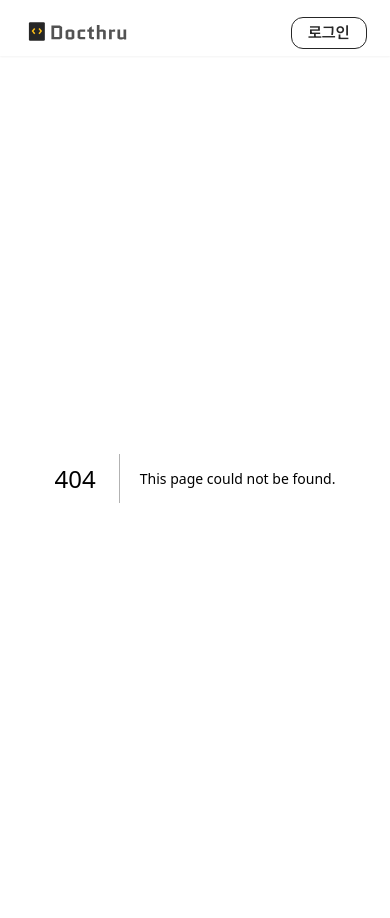
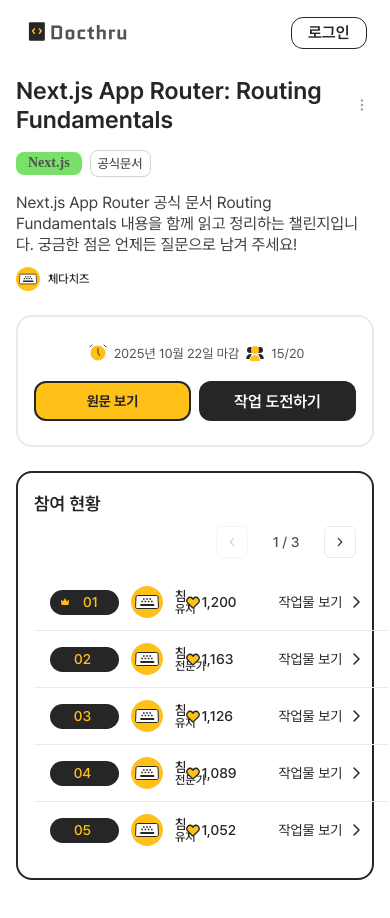
Before and after one commit to fs08-docthrough-team2/fs08-docthrough-team2-fe, a Next.js app: page /challenge/detail/1 in a window 390 px wide. Before the commit this address had no page. Shown: the top 918 px of the page. Built offline with nearby package versions, Linux system fonts and the light colour scheme.

Commit message:
feat: create challenge detail page skeleton
 챌린지 상세 페이지 뼈대 제작
  challengeCardDetail, Container, list를 이용해 화면 구성
  페이지네이션 생성 (추후 페이지네이션 컴포넌트로 제작 시 변경 예정)
  화면 크기에 따른 반응형 추가

```diff
--- /dev/null
+++ b/src/app/challenge/detail/[challengeId]/page.jsx
@@ -0,0 +1,169 @@
+// src/app/challenge/detail/[challengeId]/page.jsx
+'use client';
+
+import Image from 'next/image';
+import { use, useEffect, useMemo, useState } from 'react';
+import styles from '@/styles/pages/challenge/detail/ChallengeDetailPage.module.scss';
+import ChallengeCardDetail from '@/components/molecules/ChallengeCard/ChallengeCardDetail';
+import ChallengeContainer from '@/components/molecules/ChallengeContainer/ChallengeContainer';
+import List from '@/components/atoms/List/List';
+import icArrowLeft from '/public/icon/pagination/ic_arrow_left.svg';
+import icArrowLeftDisabled from '/public/icon/pagination/ic_arrow_left_disabled.svg';
+import icArrowRight from '/public/icon/pagination/ic_arrow_right.svg';
+import icArrowRightDisabled from '/public/icon/pagination/ic_arrow_right_disabled.svg';
+
+const ITEMS_PER_PAGE = 5;
+const MAX_CAPACITY = 15;
+
+const mockChallenge = {
+  name: 'Next.js App Router: Routing Fundamentals',
+  type: 'Next.js',
+  category: '공식문서',
+  description:
+    'Next.js App Router 공식 문서 Routing Fundamentals 내용을 함께 읽고 정리하는 챌린지입니다. 궁금한 점은 언제든 질문으로 남겨 주세요!',
+  author: '체다치즈',
+  dueDate: '2025-10-22T08:30:00.000Z',
+  total: 20,
+  capacity: 15,
+};
+
+// 임의의 참여 현황 생성 -> 추후 api로 받아오면 수정
+const mockParticipants = Array.from({ length: 15 }, (_, index) => ({
+  id: index + 1,
+  name: `참여자 ${index + 1}`,
+  userType: index % 2 === 0 ? '유저' : '전문가',
+  likes: 1200 - index * 37,
+}));
+
+const ChallengeDetailPage = ({ params }) => {
+  const { challengeId } = use(params);
+  const [currentPage, setCurrentPage] = useState(1);
+
+  const totalParticipants = mockParticipants.length;
+  const totalPages = Math.max(1, Math.min(3, Math.ceil(totalParticipants / ITEMS_PER_PAGE)));
+  const safePage = Math.min(currentPage, totalPages);
+
+  useEffect(() => {
+    if (currentPage !== safePage) {
+      setCurrentPage(safePage);
+    }
+  }, [currentPage, safePage]);
+
+  const pageParticipants = useMemo(() => {
+    const offset = (safePage - 1) * ITEMS_PER_PAGE;
+    return {
+      offset,
+      items: mockParticipants.slice(offset, offset + ITEMS_PER_PAGE),
+    };
+  }, [safePage]);
+
+  const canPrev = safePage > 1;
+  const canNext = safePage < totalPages;
+
+  const handlePrev = () => {
+    if (canPrev) {
+      setCurrentPage((prev) => Math.max(1, prev - 1));
+    }
+  };
+
+  const handleNext = () => {
+    if (canNext) {
+      setCurrentPage((prev) => Math.min(totalPages, prev + 1));
+    }
+  };
+
+  const currentItems = pageParticipants.items;
+
+  return (
+    <div className={styles.page}>
+      <div className={styles.inner}>
+        <section className={styles.headerRow}>
+          <div className={styles.detailCard}>
+            <ChallengeCardDetail
+              challengeName={mockChallenge.name}
+              type={mockChallenge.type}
+              category={mockChallenge.category}
+              description={mockChallenge.description}
+              user={mockChallenge.author}
+              onEdit={() => console.log('edit', challengeId)}
+              onDelete={() => console.log('delete', challengeId)}
+            />
+          </div>
+
+          <aside className={styles.sideCard}>
+            <ChallengeContainer
+              dueDate={mockChallenge.dueDate}
+              total={mockChallenge.total}
+              capacity={mockChallenge.capacity}
+            />
+          </aside>
+        </section>
+
+        <section className={styles.participantSection}>
+          <div className={styles.participantWrapper}>
+            <div className={styles.participantHeader}>
+              <div className={styles.participantInfo}>
+                <h2>참여 현황</h2>
+              </div>
+              {/** 나중에 pagination 따로 만들면 바꿀 예정 아니면 그대로 사용 */}
+              <div className={styles.paginationControls}>
+                <button
+                  type="button"
+                  className={styles.paginationButton}
+                  onClick={handlePrev}
+                  disabled={!canPrev}
+                >
+                  <Image
+                    src={canPrev ? icArrowLeft : icArrowLeftDisabled}
+                    alt="이전 페이지"
+                    width={24}
+                    height={24}
+                  />
+                </button>
+                <span className={styles.paginationStatus}>
+                  {safePage} / {totalPages}
+                </span>
+                <button
+                  type="button"
+                  className={styles.paginationButton}
+                  onClick={handleNext}
+                  disabled={!canNext}
+                >
+                  <Image
+                    src={canNext ? icArrowRight : icArrowRightDisabled}
+                    alt="다음 페이지"
+                    width={24}
+                    height={24}
+                  />
+                </button>
+              </div>
+            </div>
+
+            <ul className={styles.participantList}>
+              {currentItems.length > 0 ? (
+                currentItems.map((participant, index) => (
+                  <List
+                    key={participant.id}
+                    rank={pageParticipants.offset + index + 1}
+                    name={participant.name}
+                    user_type={participant.userType}
+                    likes={participant.likes}
+                    onWorkClick={() => console.log('open work', participant.id)}
+                  />
+                ))
+              ) : (
+                <li className={styles.participantEmpty}>
+                  아직 참여한 도전자가 없어요,
+                  <br />
+                  지금 바로 도전해보세요!
+                </li>
+              )}
+            </ul>
+          </div>
+        </section>
+      </div>
+    </div>
+  );
+};
+
+export default ChallengeDetailPage;
--- a/src/components/atoms/List/List.jsx
+++ b/src/components/atoms/List/List.jsx
@@ -15,7 +15,7 @@ export default function List({
   name = 'John Doe',
   user_type = '유저',
   likes = 12574,
-  onPortfolioClick = () => {},
+  onWorkClick = () => {},
 }) {
   const rankLabel = rank != null ? String(rank).padStart(2, '0') : '00'; // 2자리로 표현(01, 02...)
   const likesLabel = Number.isFinite(likes) ? likes.toLocaleString() : '0';
@@ -56,7 +56,7 @@ export default function List({
           <span className={styles.likesValue}>{likesLabel}</span>
         </div>
 
-        <button type="button" className={styles.btn} onClick={onPortfolioClick}>
+        <button type="button" className={styles.btn} onClick={onWorkClick}>
           <span>작업물 보기</span>
           <span className={styles.btnIcon}>
             <Image src={arrow_right} alt="arrow" width={16} height={16} />
--- /dev/null
+++ b/src/styles/pages/challenge/detail/ChallengeDetailPage.module.scss
@@ -0,0 +1,198 @@
+@use '@/styles/variable' as v;
+  @use '@/styles/mixin' as m;
+
+  .page {
+    display: flex;
+    justify-content: center;
+    padding: 24px clamp(16px, 6vw, 515px) 80px;
+    background-color: v.$white;
+  }
+
+  .inner {
+    width: min(100%, 889px);
+    margin: 0 auto;
+    display: flex;
+    flex-direction: column;
+    gap: 32px;
+  }
+
+  .headerRow {
+    display: flex;
+    justify-content: space-between;
+    align-items: flex-start;
+    gap: 32px;
+  }
+
+  .detailCard {
+    flex: 1 1 auto;
+    min-width: 0;
+  }
+
+  .sideCard {
+    flex: 0 0 auto;
+  }
+
+  .participantSection {
+    display: flex;
+    flex-direction: column;
+  }
+
+  .participantWrapper {
+    width: 100%;
+    max-width: 889px;
+    padding: 20px 24px;
+    border-radius: 16px;
+    border: 2px solid v.$gray-800;
+    background: #fff;
+    display: flex;
+    flex-direction: column;
+    gap: 16px;
+    box-sizing: border-box;
+  }
+
+  .participantHeader {
+    display: flex;
+    justify-content: space-between;
+    align-items: center;
+    gap: 16px;
+  }
+
+  .participantInfo {
+    display: flex;
+    align-items: center;
+
+    h2 {
+      width: 80px;
+      margin: 0;
+      color: v.$gray-800;
+      font-family: 'Pretendard', sans-serif;
+      font-size: 18px;
+      font-style: normal;
+      font-weight: 600;
+      line-height: normal;
+    }
+
+    span {
+      display: none;
+    }
+  }
+
+  .paginationControls {
+    display: inline-flex;
+    align-items: center;
+    gap: 12px;
+  }
+
+  .paginationStatus {
+    min-width: 52px;
+    text-align: center;
+    font-size: 14px;
+    font-weight: 500;
+    color: v.$gray-600;
+  }
+
+  .paginationButton {
+    @include m.reset-button;
+    display: inline-flex;
+    justify-content: center;
+    align-items: center;
+    width: 32px;
+    height: 32px;
+    border-radius: 6px;
+    border: 1px solid v.$gray-100;
+    background-color: v.$white;
+    transition:
+      border-color 0.2s ease,
+      box-shadow 0.2s ease;
+
+    &:not(:disabled):hover,
+    &:not(:disabled):focus-visible {
+      border-color: v.$gray-300;
+      box-shadow: 0 2px 6px rgba(15, 23, 42, 0.12);
+    }
+
+    &:disabled {
+      opacity: 0.5;
+      cursor: not-allowed;
+    }
+  }
+
+  .participantList {
+    display: flex;
+    flex-direction: column;
+    margin: 0;
+    padding: 0;
+    list-style: none;
+  }
+
+  .participantList > :global(li) {
+    padding: 12px 16px;
+    border-bottom: 1px solid v.$gray-100;
+  }
+
+  .participantList > :global(li:last-child) {
+    border-bottom: none;
+  }
+
+  .participantEmpty {
+    min-height: 165px;
+    padding: 0 16px;
+    display: flex;
+    flex-direction: column;
+    justify-content: center;
+    gap: 4px;
+    text-align: center;
+    font-size: 15px;
+    font-weight: 500;
+    color: v.$gray-500;
+    white-space: pre-line;
+    border-bottom: none;
+  }
+
+  /* tablet 이하 */
+  @include m.tablet {
+    .page {
+      padding: 24px 32px 64px;
+    }
+
+    .headerRow {
+      flex-direction: column;
+      gap: 24px;
+    }
+
+    .sideCard {
+      width: 100%;
+      display: flex;
+      justify-content: center;
+    }
+
+    .participantWrapper {
+      max-width: min(100%, 889px);
+    }
+  }
+
+  /* 모바일 */
+  @include m.mobile {
+    .page {
+      padding: 20px 16px 48px;
+    }
+
+    .inner {
+      gap: 24px;
+    }
+
+    .participantWrapper {
+      padding: 20px 16px;
+    }
+
+    .participantHeader {
+      flex-direction: column;
+      align-items: flex-start;
+      gap: 12px;
+    }
+
+    .paginationControls {
+      width: 100%;
+      justify-content: flex-end;
+    }
+  }
```
Also changed, not shown: src/styles/components/atoms/Input/BaseInput.module.scss (line endings or trailing spaces), src/styles/components/organisms/GNB/GNB.module.scss (indentation only).
